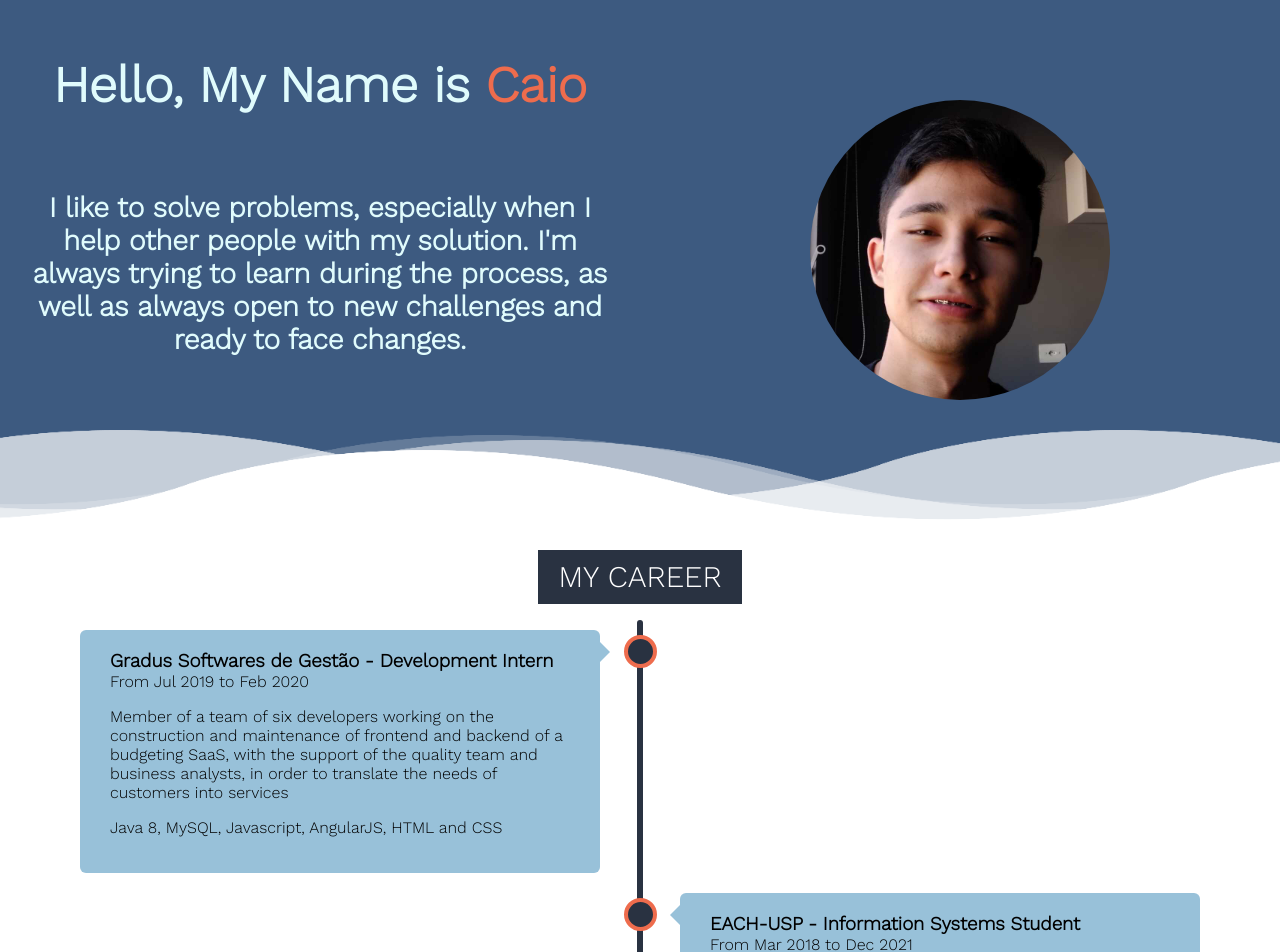
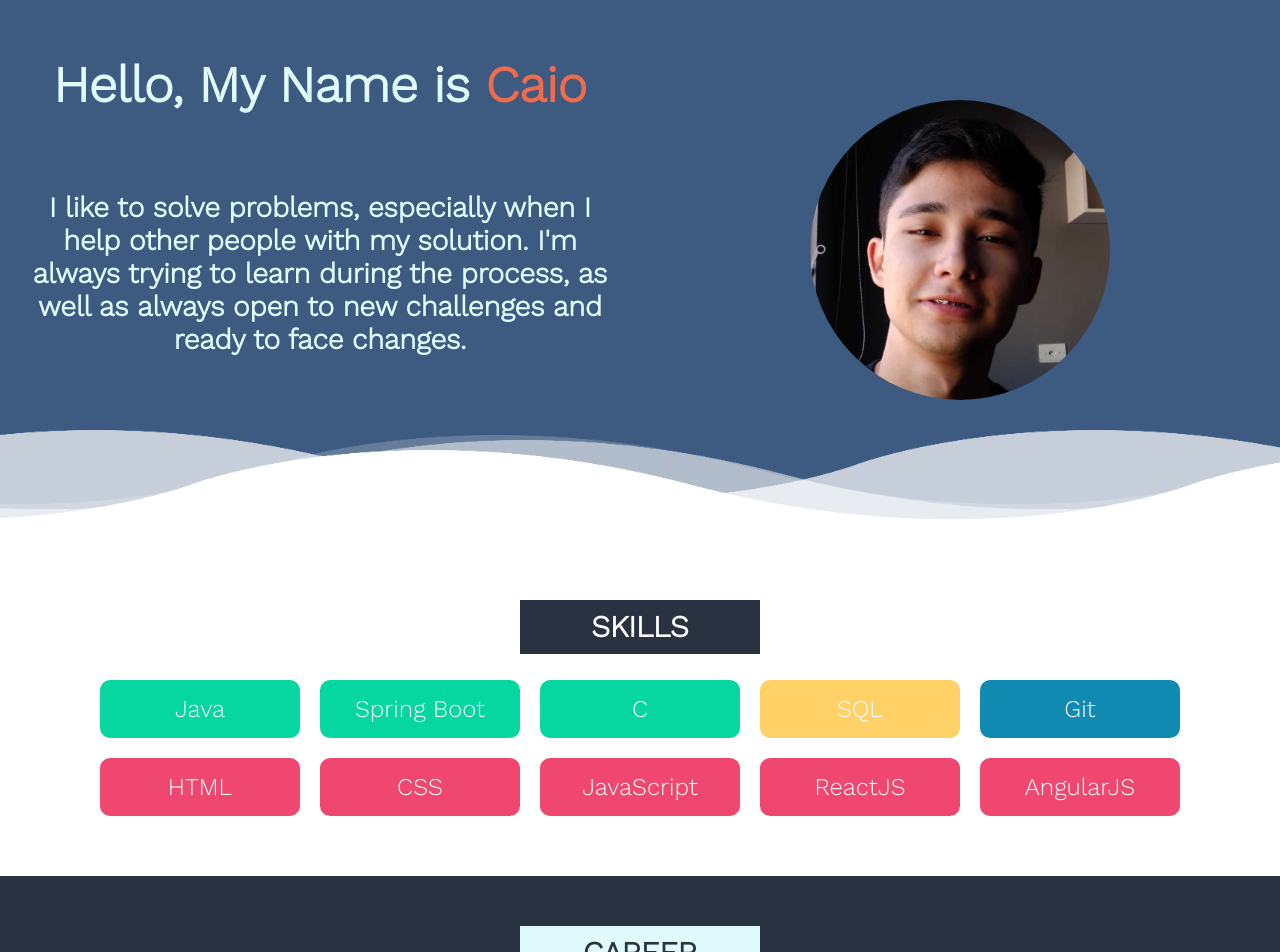
Before and after one commit to caio-k/caio-k.github.io, a React (Create React App) app: page / in a window 1280 px wide. Shown: the top 952 px of the page. Built offline with nearby package versions, Linux system fonts and the light colour scheme.

Commit message:
skills added and timeline refactored

```diff
--- a/src/App.js
+++ b/src/App.js
@@ -1,11 +1,13 @@
 import React from "react";
 import Header from "./components/header";
 import Timeline from "./components/timeline";
+import Skills from "./components/skills";
 
 function App() {
   return (
     <div>
       <Header/>
+      <Skills/>
       <Timeline/>
     </div>
   );
--- /dev/null
+++ b/src/components/skillItem.js
@@ -0,0 +1,12 @@
+import React from "react";
+import "../styles/skill-item.css";
+
+const SkillItem = ({data}) => (
+  <div style={{background: data.backgroundColor}} className="skill-content">
+    <span style={{color: "#FFF"}}>
+    {data.skill}
+    </span>
+  </div>
+)
+
+export default SkillItem;
--- /dev/null
+++ b/src/components/skills.js
@@ -0,0 +1,19 @@
+import React from "react";
+import skills from "../data/skills";
+import SkillItem from "./skillItem";
+import "../styles/skills.css";
+
+function Skills() {
+  return (
+    <div className="skills-container">
+      <div className="skill-title"><span>skills</span></div>
+      <div className="skills-box">
+        {skills.map((skill, index) => (
+          <SkillItem data={skill} key={index}/>
+        ))}
+      </div>
+    </div>
+  )
+}
+
+export default Skills;
--- a/src/components/timeline.js
+++ b/src/components/timeline.js
@@ -1,15 +1,15 @@
 import React from "react";
-import timelineData from "../data/data";
+import timelineData from "../data/careerData";
 import TimelineItem from "./timelineItem";
 import "../styles/timeline.css";
 
 function Timeline() {
   return (
-    <div>
-      <div className="timeline-title"><span>my career</span></div>
+    <div className="timeline">
+      <div className="timeline-title"><span>career</span></div>
       <div className="timeline-container">
-        {timelineData.map((data, index) => (
-          <TimelineItem data={data} index={index} key={index}/>
+        {timelineData.map((careerData, index) => (
+          <TimelineItem data={careerData} index={index} key={index}/>
         ))}
       </div>
     </div>
--- a/src/data/data.js
+++ b/src/data/careerData.js
@@ -1,4 +1,4 @@
-const data = [
+const careerData = [
   {
     title: "Development Intern",
     institution: "Gradus Softwares de Gestão",
@@ -16,4 +16,4 @@ const data = [
   }
 ];
 
-export default data;
+export default careerData;
--- /dev/null
+++ b/src/data/skills.js
@@ -0,0 +1,44 @@
+const skills = [
+  {
+    skill: "Java",
+    backgroundColor: getComputedStyle(document.body).getPropertyValue('--color-backend')
+  },
+  {
+    skill: "Spring Boot",
+    backgroundColor: getComputedStyle(document.body).getPropertyValue('--color-backend')
+  },
+  {
+    skill: "C",
+    backgroundColor: getComputedStyle(document.body).getPropertyValue('--color-backend')
+  },
+  {
+    skill: "SQL",
+    backgroundColor: getComputedStyle(document.body).getPropertyValue('--color-database')
+  },
+  {
+    skill: "Git",
+    backgroundColor: getComputedStyle(document.body).getPropertyValue('--color-other-skill')
+  },
+  {
+    skill: "HTML",
+    backgroundColor: getComputedStyle(document.body).getPropertyValue('--color-frontend')
+  },
+  {
+    skill: "CSS",
+    backgroundColor: getComputedStyle(document.body).getPropertyValue('--color-frontend')
+  },
+  {
+    skill: "JavaScript",
+    backgroundColor: getComputedStyle(document.body).getPropertyValue('--color-frontend')
+  },
+  {
+    skill: "ReactJS",
+    backgroundColor: getComputedStyle(document.body).getPropertyValue('--color-frontend')
+  },
+  {
+    skill: "AngularJS",
+    backgroundColor: getComputedStyle(document.body).getPropertyValue('--color-frontend')
+  }
+]
+
+export default skills;
--- a/src/index.css
+++ b/src/index.css
@@ -10,4 +10,8 @@ body {
   --color-3: #E0FBFC;
   --color-4: #EE6C4D;
   --color-5: #293241;
+  --color-backend: #06D6A0;
+  --color-frontend: #EF476F;
+  --color-database: #FFD166;
+  --color-other-skill: #118AB2;
 }
--- /dev/null
+++ b/src/styles/skill-item.css
@@ -0,0 +1,13 @@
+.skill-content {
+    width: 200px;
+    text-align: center;
+    font-size: 1.5em;
+    padding: 15px 0;
+    margin: 10px;
+    border-radius: 10px;
+}
+
+.skill-content:hover {
+    transform: scale(1.1);
+    transition: transform 0.3s;
+}
--- /dev/null
+++ b/src/styles/skills.css
@@ -0,0 +1,30 @@
+.skill-title {
+    height: 50px;
+    margin: 0 40px 20px 40px;
+    line-height: 50px;
+    text-align: center;
+}
+
+.skill-title span {
+    color: #FFFFFF;
+    font-size: 30px;
+    background-color: var(--color-5);
+    display: inline-block;
+    padding: 2px 20px;
+    text-transform: uppercase;
+    font-weight: 600;
+    width: 200px;
+}
+
+.skills-container {
+    margin: 50px 0;
+}
+
+.skills-box {
+    display: flex;
+    justify-content: center;
+    align-items: center;
+    flex-wrap: wrap;
+    max-width: 1200px;
+    margin: 0 auto;
+}
--- a/src/styles/timeline-item.css
+++ b/src/styles/timeline-item.css
@@ -11,7 +11,7 @@
     right: -17px;
     width: 25px;
     height: 25px;
-    background: var(--color-5);
+    background: var(--color-3);
     border-radius: 50%;
     border: 4px solid var(--color-4);
 }
--- a/src/styles/timeline.css
+++ b/src/styles/timeline.css
@@ -1,17 +1,24 @@
+.timeline {
+    padding: 30px 0;
+    background: var(--color-5);
+}
+
 .timeline-title {
     height: 50px;
-    margin: 0 40px 20px 40px;
+    margin: 20px 40px;
     line-height: 50px;
     text-align: center;
 }
 
 .timeline-title span {
-    color: #FFFFFF;
+    color: var(--color-5);
     font-size: 30px;
-    background-color: var(--color-5);
+    background-color: var(--color-3);
     display: inline-block;
     padding: 2px 20px;
     text-transform: uppercase;
+    font-weight: 600;
+    width: 200px;
 }
 
 .timeline-container {
@@ -26,7 +33,7 @@
     top: 0;
     bottom: 0;
     width: 6px;
-    background: var(--color-5);
+    background: var(--color-3);
     left: 50%;
     margin-left: -3px;
     border-radius: 5px;
```
